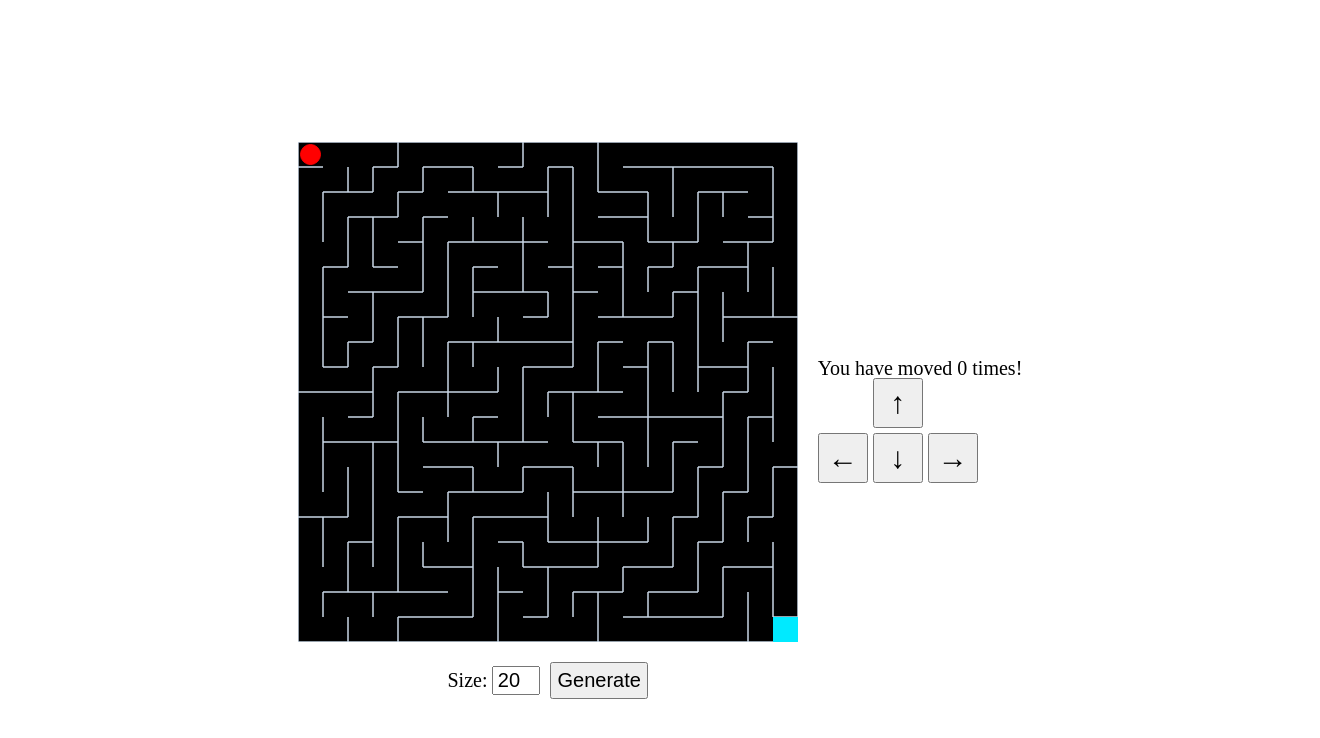
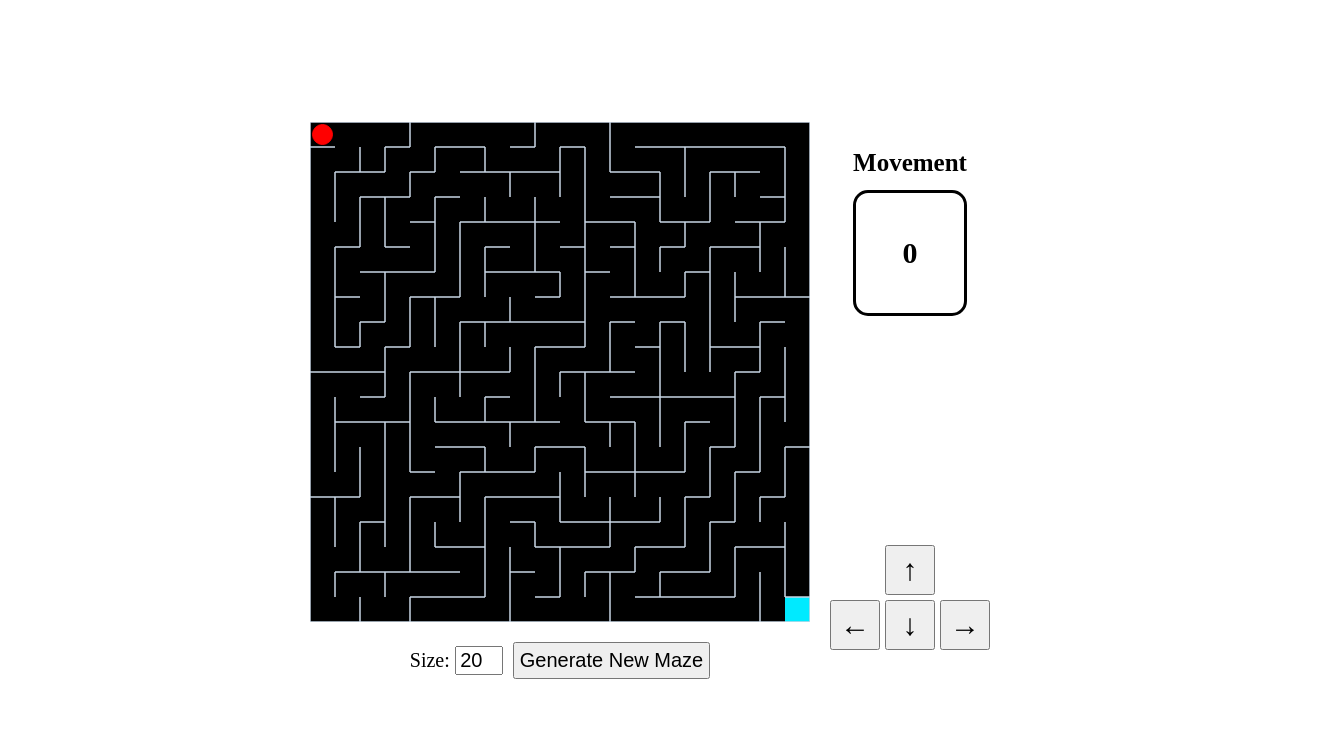
Before and after one commit to bugoverdose/maze-runner, a React (Create React App) app: page / in a window 1280 px wide. Shown: the top 738 px of the page, 1320 px wide, since content can reach past the window. Built offline with nearby package versions, Linux system fonts and the light colour scheme.

Commit message:
design: PlayContainer responsive to canvas size, create movement count box

```diff
--- a/src/Maze.tsx
+++ b/src/Maze.tsx
@@ -15,13 +15,21 @@ const Container = styled.div`
   align-items: center;
   height: 100vh;
   width: 100vw;
-  padding: 20px;
+`;
+
+const Wrapper = styled.div`
+  display: flex;
+  flex-direction: row;
+  justify-content: center;
+  align-items: center;
+  width: auto;
+  height: auto;
 `;
 
 const MazeContainer = styled.div`
   display: flex;
   flex-direction: column;
-  margin-right: 20px;
+  padding: 20px;
 `;
 
 const Canvas = styled.canvas`
@@ -53,11 +61,28 @@ const SubmitBtn = styled.button`
   font-size: 20px;
 `;
 
-const PlayContainer = styled.div``;
-const ScoreBox = styled.div``;
+const PlayContainer = styled.div<{ canvasSize: number }>`
+  display: flex;
+  flex-direction: column;
+  justify-content: space-between;
+  align-items: center;
+  font-size: 20px;
+  height: ${(props) => props.canvasSize + "px"};
+`;
 
-const MoveBox = styled.div`
-  font-size: 20px;
+const ScoreBox = styled.div`
+  display: flex;
+  flex-direction: column;
+  font-size: 25px;
+  font-weight: 600;
+`;
+
+const MovementCountBox = styled.div`
+  border-radius: 15px;
+  border: 3px ${(props) => props.theme.backgroundColor} solid;
+  padding: 45px 0px;
+  margin-top: 15px;
+  font-size: 30px;
 `;
 
 const ControlPanel = styled.div`
@@ -71,6 +96,7 @@ const ControlBtn = styled.input.attrs({ type: "button" })`
   height: 100%;
   width: 100%;
   font-size: 30px;
+  font-weight: 800;
 `;
 
 const Maze = () => {
@@ -112,9 +138,18 @@ const Maze = () => {
     const canvas: HTMLCanvasElement = canvasRef.current;
     let context = canvas.getContext("2d") as CanvasRenderingContext2D;
 
-    // 캔버스 배경
+    // 캔버스 배경: 맨밑에 와야하므로 가장 먼저
     context.fillStyle = theme.backgroundColor;
     context.fillRect(0, 0, canvasSize, canvasSize);
+
+    // 목적지: 특수한 배경. 벽들에 의해 덮어져야하므로 먼저
+    context.fillStyle = theme.finishColor;
+    context.fillRect(
+      (maze.size - 1) * CELL_SIZE,
+      (maze.size - 1) * CELL_SIZE,
+      CELL_SIZE,
+      CELL_SIZE
+    );
 
     // 미로 내의 벽들 색칠
     context.strokeStyle = theme.wallColor;
@@ -140,7 +175,7 @@ const Maze = () => {
       }
     }
 
-    // 플레이어 색칠: 원형
+    // 플레이어 색칠: 원형. 목적지 위에 덮어져야 하므로 마지막에 색칠.
     context.fillStyle = theme.playerColor;
     context.strokeStyle = theme.playerColor;
     context.beginPath();
@@ -153,15 +188,6 @@ const Maze = () => {
     );
     context.stroke();
     context.fill();
-
-    // 목적지
-    context.fillStyle = theme.finishColor;
-    context.fillRect(
-      (maze.size - 1) * CELL_SIZE,
-      (maze.size - 1) * CELL_SIZE,
-      CELL_SIZE,
-      CELL_SIZE
-    );
   };
 
   const onControlPlayer = (direction: string) => {
@@ -183,8 +209,8 @@ const Maze = () => {
     event.preventDefault();
     maze.player.reset();
     maze.size = mazeSizeInput;
-    setMazeSize(mazeSizeInput);
-    setCanvasSize(mazeSizeInput * CELL_SIZE);
+    setMazeSize(maze.size);
+    setCanvasSize(maze.size * CELL_SIZE);
     generateMaze();
     setMoveCount(0);
   };
@@ -196,6 +222,7 @@ const Maze = () => {
 
   return (
     <Container>
+      <Wrapper>
         <MazeContainer>
           <Canvas ref={canvasRef} />
           <Generatorbox>
@@ -206,16 +233,15 @@ const Maze = () => {
                 <TextInput value={mazeSizeInput} onChange={onSizeChange} />
               </Label>
 
-            <SubmitBtn>Generate</SubmitBtn>
+              <SubmitBtn>Generate New Maze</SubmitBtn>
             </Form>
           </Generatorbox>
         </MazeContainer>
-      <PlayContainer>
-        <ScoreBox></ScoreBox>
-        <MoveBox>
-          <div>
-            <span>You have moved {moveCount} times!</span>
-          </div>
+        <PlayContainer canvasSize={Math.max(300, canvasSize)}>
+          <ScoreBox>
+            <span>Movement </span>
+            <MovementCountBox>{moveCount}</MovementCountBox>
+          </ScoreBox>
           <ControlPanel>
             <div></div>
             <ControlBtn value="&uarr;" onClick={() => onControlPlayer("Up")} />
@@ -233,8 +259,8 @@ const Maze = () => {
               onClick={() => onControlPlayer("Right")}
             />
           </ControlPanel>
-        </MoveBox>
         </PlayContainer>
+      </Wrapper>
     </Container>
   );
 };
--- a/src/logic/generate-maze-structure.ts
+++ b/src/logic/generate-maze-structure.ts
@@ -22,11 +22,12 @@ export const generateMazeStructure = (maze: MazeBoard) => {
     let cur: MazeBlock = stack[stack.length - 1];
     cur.visited = true;
     if (!maze.hasUnvisitedNeighbor(cur)) {
-      stack.pop(); // 상하좌우의 인접한 칸들 전부 탐색된 경우 스택에서 제거
+      stack.pop(); // 상하좌우의 인접한 칸들 전부 이미 탐색된 네모칸은 스택에서 제거
     } else {
       let next: MazeBlock | null = null;
       let foundNeighbor: boolean = false;
       while (!foundNeighbor) {
+        // 현재 위치에서 랜덤으로 아직 이동하지 않은 방향으로 이동
         let dir: number = Math.floor(Math.random() * 4);
         if (
           dir === 0 &&
```
Also changed, not shown: 1 other file (tests, documents, lock files or other folders). Lines whose indentation alone changed are shown as unchanged.
